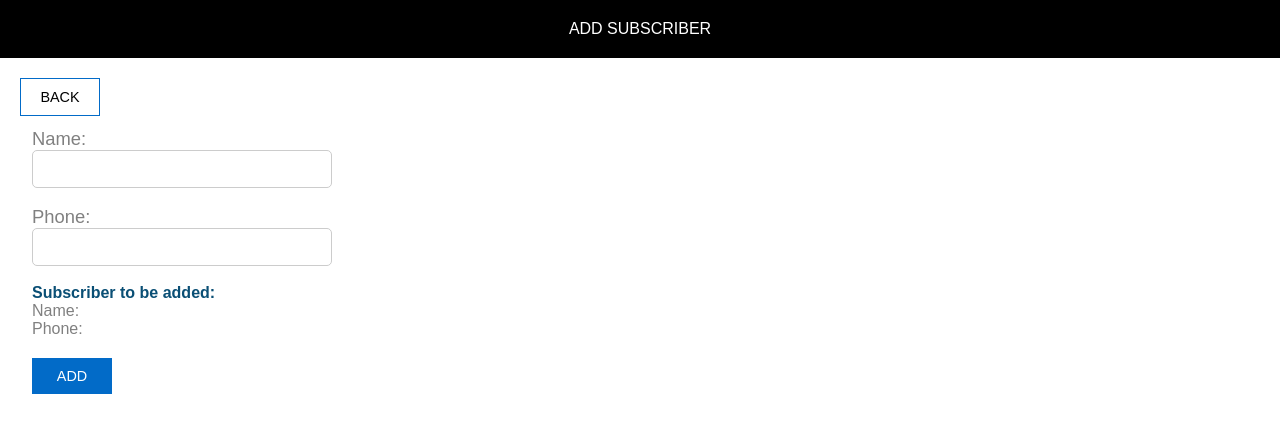
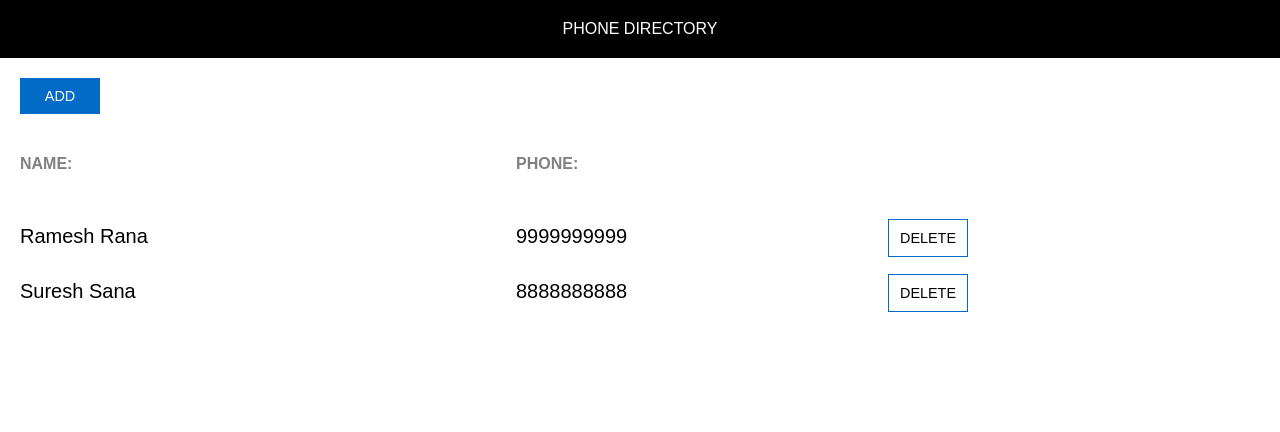
Before and after one commit to gagan392/phone-directory, a React (Create React App) app: page / in a window 1280 px wide. Shown: the top 432 px of the page. Built offline with nearby package versions, Linux system fonts and the light colour scheme; the HTML template or start-up script is replaced by a standard one.

Commit message:
Added routing for Add Subscriber page and Show Subscribers page

```diff
--- a/package.json
+++ b/package.json
@@ -5,6 +5,7 @@
   "dependencies": {
     "react": "^16.5.2",
     "react-dom": "^16.5.2",
+    "react-router-dom": "^4.3.1",
     "react-scripts": "2.0.3"
   },
   "scripts": {
--- a/src/AddSubscriber.js
+++ b/src/AddSubscriber.js
@@ -1,25 +1,53 @@
 import React, { Component } from 'react';
 import Header from "./Header";
 import './AddSubscriber.css';
+import { Link } from 'react-router-dom';
 
 class AddSubscriber extends Component {
+
+	constructor(props) {
+		super(props);
+		this.state = {
+			id: 0,
+			name: '',
+			phone: ''
+		}
+	}
+
+	onInputChangeHandler = (e) => {
+		const state = this.state;
+		state[e.target.name] = e.target.value;
+		this.setState(state);
+	}
+
+	onFormSubmitHandler = (e) => {
+		e.preventDefault();
+		if(!this.state.name || !this.state.phone) {
+			return;
+		}
+		this.props.addSubscriberHandler(this.state);
+		this.setState({id:0, name: '', phone: ''});
+		this.props.history.push("/");
+	}
+
 	render() {
+		const { name, phone } = this.state;
 		return (
 			<div>
                 <Header heading="Add Subscriber" />
                 <div className="component-body-container">
-                    <button className="custom-btn secondary-btn">Back</button>
+                    <Link to="/"><button className="custom-btn secondary-btn">Back</button></Link>
 
-                    <form className="subscriber-form">
+                    <form className="subscriber-form" onSubmit={this.onFormSubmitHandler.bind(this)}>
                         <label htmlFor="name" className="label-control">Name: </label><br/>
-                        <input id="name" type="text" className="input-control" name="name"/><br/><br/>
+                        <input id="name" type="text" className="input-control" name="name" onChange={this.onInputChangeHandler}/><br/><br/>
                         <label htmlFor="phone" className="label-control">Phone: </label><br/>
-                        <input id="phone" type="text" className="input-control" name="phone"/><br/><br/>
+                        <input id="phone" type="text" className="input-control" name="phone" onChange={this.onInputChangeHandler}/><br/><br/>
 
                         <div className="subscriber-info-container">
                             <span className="subscriber-to-add-heading">Subscriber to be added: </span><br/>
-                            <span className="subscriber-info">Name: </span><br/>
-                            <span className="subscriber-info">Phone: </span><br/>
+                            <span className="subscriber-info">Name: {name}</span><br/>
+                            <span className="subscriber-info">Phone: {phone}</span><br/>
                         </div>
 
                         <button type="submit" className="custom-btn primary-btn">Add</button>
--- /dev/null
+++ b/src/PhoneDirectory.js
@@ -0,0 +1,46 @@
+import React, { Component } from 'react';
+import AddSubscriber from "./AddSubscriber";
+import ShowSubscribers from "./ShowSubscribers";
+import { BrowserRouter as Router, Route } from "react-router-dom";
+
+class PhoneDirectory extends Component {
+
+	constructor(props) {
+		super(props);
+		this.state = {
+			subscribers: [{
+				id: 1,
+				name: 'Ramesh Rana',
+				phone: '9999999999'
+			}, {
+				id: 2,
+				name: 'Suresh Sana',
+				phone: '8888888888'
+			}]
+		};
+	}
+
+	addSubscriberHandler = (newSubscriber) => {
+		const subscribersList = this.state.subscribers;
+		if (this.state.subscribers.length > 0) {
+			newSubscriber.id = subscribersList[subscribersList.length - 1].id + 1;
+		} else {
+		}
+		subscribersList.push(newSubscriber);
+		this.setState({ subscribers: subscribersList });
+	}
+	render() {
+		return (
+			<Router>
+				<div>
+					<Route exact path="/" render={(props) => <ShowSubscribers {...props} subscribersList={this.state.subscribers} />} />
+					<Route exact path="/add" render={({history}, props) => <AddSubscriber {...props} history={history} addSubscriberHandler={this.addSubscriberHandler} />} />
+					{/* <AddSubscriber addSubscriberHandler={this.addSubscriberHandler} />
+					<ShowSubscribers subscribersList={this.state.subscribers} /> */}
+				</div>
+			</Router>
+		)
+	}
+}
+
+export default PhoneDirectory;
--- a/src/App.js
+++ b/src/ShowSubscribers.js
@@ -1,21 +1,16 @@
 import React, { Component, Fragment } from 'react';
-import './App.css';
+import './ShowSubscribers.css';
 import Header from "./Header";
+import { Link } from 'react-router-dom';
 
-class App extends Component {
+class ShowSubscribers extends Component {
 
-	subscribers =[
-		{
-			id: 1,
-			name: "Gagan Raj M",
-			phone: "9999999999"
-		},
-		{
-			id: 2,
-			name: "Gagan Gowda",
-			phone: "8888888888"
-		}
-	]
+	deleteHandler(item) {
+		this.setState((previousState) => ({
+				subscribers: previousState.subscribers.filter(sub => sub.id !== item.id)
+			})
+		);
+	}
 
 	render() {
 		return (
@@ -24,18 +19,18 @@
 						Shorthand: <>...</> */}
 				<Header heading="Phone Directory"/>
 				<div className="component-body-container">
-					<button className="custom-btn primary-btn">Add</button>
+					<Link to="/add"><button className="custom-btn primary-btn">Add</button></Link>
 					<div className="grid-container heading-container">
 						<span className="item-grid item-heading"> Name: </span>
 						<span className="item-grid item-heading"> Phone: </span>
 					</div>
 					{
-						this.subscribers.map(item => {
+						this.props.subscribersList.map(item => {
 							return <div key={item.id} className="grid-container">
 								<span className="item-grid"> {item.name} </span>
 								<span className="item-grid"> {item.phone} </span>
 								<span className="item-grid">
-									<button className="custom-btn secondary-btn">Delete</button>
+									<button className="custom-btn secondary-btn" onClick={this.deleteHandler.bind(this, item)}>Delete</button>
 								</span>
 							</div>
 						})
@@ -46,4 +41,4 @@
 	}
 }
 
-export default App;
+export default ShowSubscribers;
--- a/src/index.js
+++ b/src/index.js
@@ -2,11 +2,10 @@
 import ReactDOM from 'react-dom';
 import './index.css';
 import './common/common.css';
-import App from './App';
-import AddSubscriber from './AddSubscriber';
+import PhoneDirectory from './PhoneDirectory';
 import * as serviceWorker from './serviceWorker';
 
-ReactDOM.render(<AddSubscriber />, document.getElementById('root'));
+ReactDOM.render(<PhoneDirectory />, document.getElementById('root'));
 
 // If you want your app to work offline and load faster, you can change
 // unregister() to register() below. Note this comes with some pitfalls.
```
Also changed, not shown: src/ShowSubscribers.css (renamed from src/App.css), 1 other file (tests, documents, lock files or other folders).
